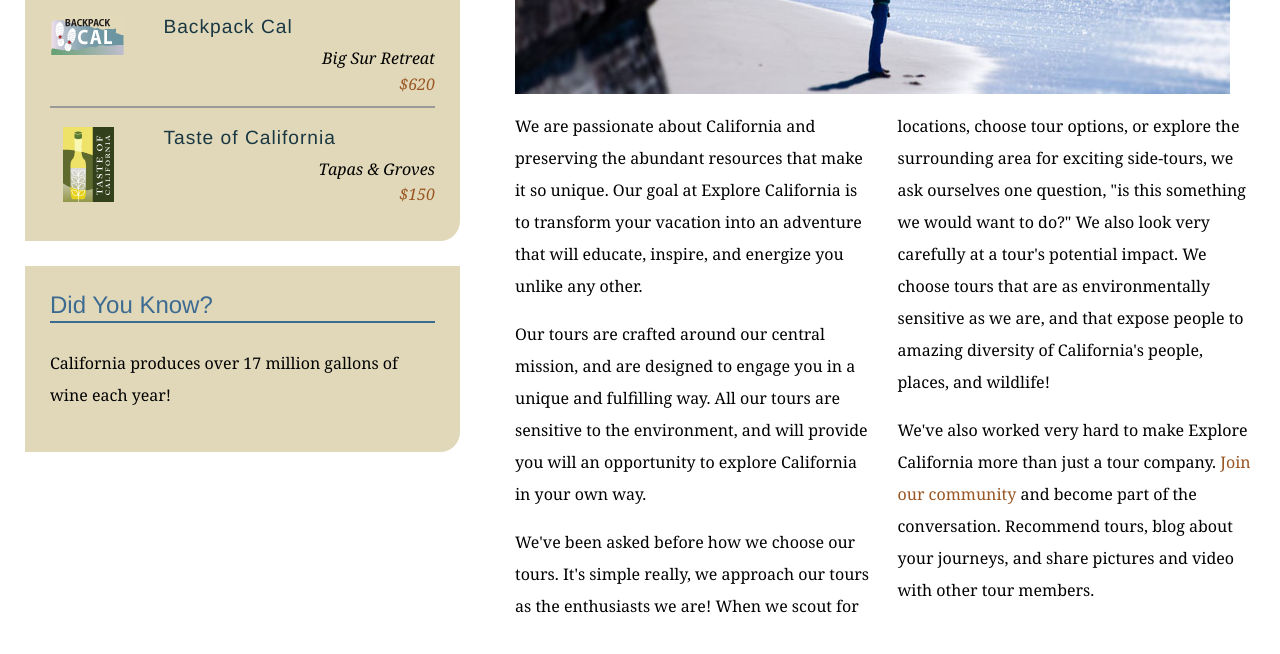
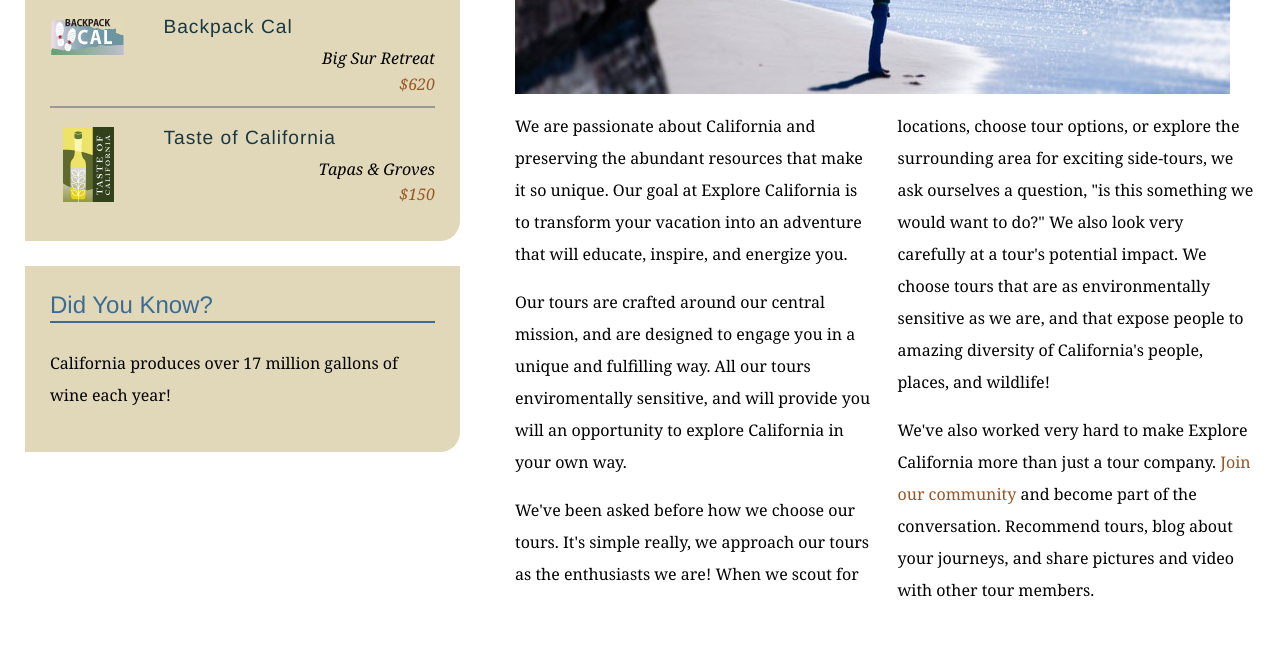
Before and after one commit to kzsherman/explore_california, a plain HTML site: page mission.html in a window 1280 px wide. Shown: the part 590-1244 px from the top of the page. Drawn offline with Linux system fonts and the light colour scheme.

Commit message:
Text edits on mission page

```diff
--- a/mission.html
+++ b/mission.html
@@ -62,9 +62,9 @@
           <h1>Who we are</h1>
           <img src="assets/images/mission_look.jpg" alt="Looking out at the Pacific" class="articleImage" />
           <div class="multiCol">
-            <p>We are passionate about California and preserving the abundant resources that make it so unique. Our goal at Explore California is to transform your vacation into an adventure that will educate, inspire, and energize you unlike any other.</p>
-            <p>Our tours are crafted around our central mission, and are designed to engage you in a unique and fulfilling way. All our tours are sensitive to the environment, and will provide you will an opportunity to explore California in your own way.</p>
-            <p>We've been asked before how we choose our tours. It's simple really, we approach our tours as the enthusiasts we are! When we scout for locations, choose tour options, or explore the surrounding area for exciting side-tours, we ask ourselves one question, &quot;is this something we would want to do?&quot; We also look very carefully at a tour's potential impact. We choose tours that are as environmentally sensitive as we are, and that expose people to amazing diversity of California's people, places, and wildlife!</p>
+            <p>We are passionate about California and preserving the abundant resources that make it so unique. Our goal at Explore California is to transform your vacation into an adventure that will educate, inspire, and energize you.</p>
+            <p>Our tours are crafted around our central mission, and are designed to engage you in a unique and fulfilling way. All our tours enviromentally sensitive, and will provide you will an opportunity to explore California in your own way.</p>
+            <p>We've been asked before how we choose our tours. It's simple really, we approach our tours as the enthusiasts we are! When we scout for locations, choose tour options, or explore the surrounding area for exciting side-tours, we ask ourselves a question, &quot;is this something we would want to do?&quot; We also look very carefully at a tour's potential impact. We choose tours that are as environmentally sensitive as we are, and that expose people to amazing diversity of California's people, places, and wildlife!</p>
             <p>We've also worked very hard to make Explore California more than just a tour company. <a href="explorers/join.html">Join our community</a> and become part of the conversation. Recommend tours, blog about your journeys, and share pictures and video with other tour members.</p>
           </div>
         </div>
```
